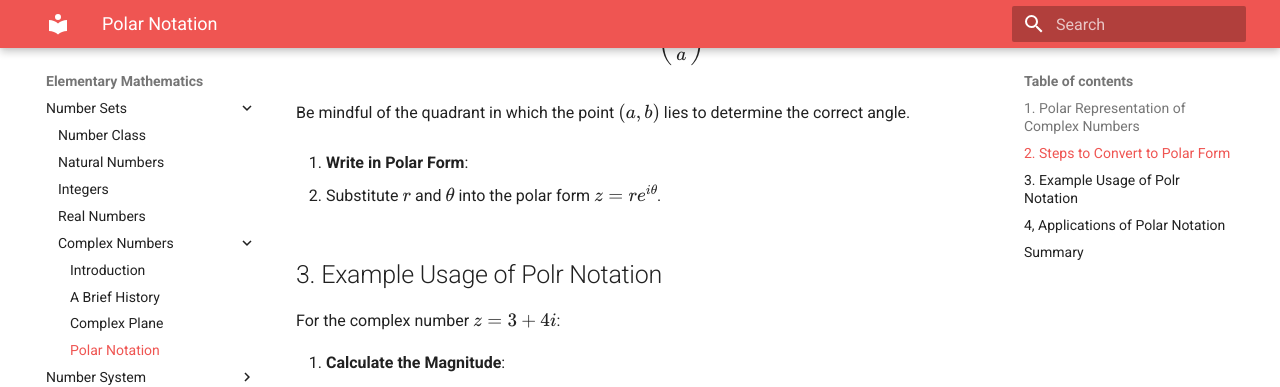
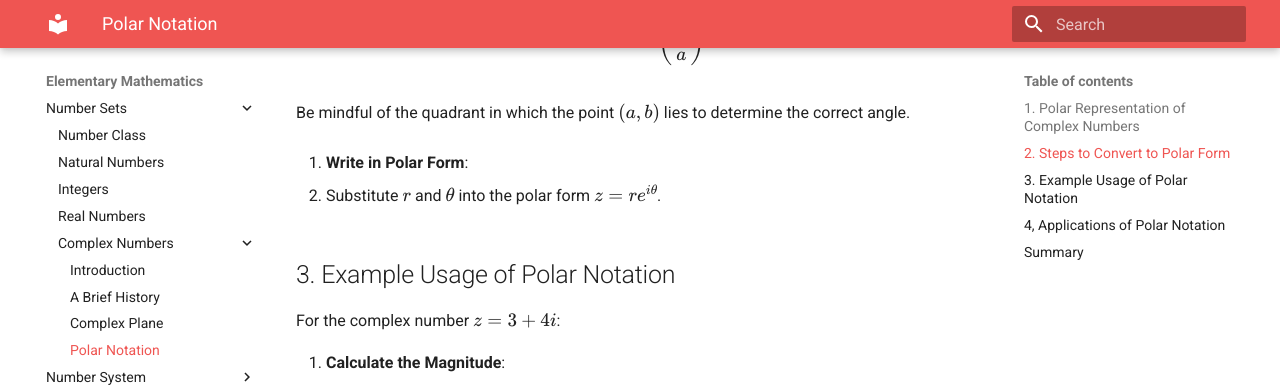
Before and after one commit to baseonballs/mpower-sitedocs, an MkDocs documentation site: the page built from site-docs/mathematics/elem/number-sets/complex-polar-notation.md, in a window 1280 px wide and 900 px high, scrolled down 1519 px. Shown: the top 387 px of the window. Built offline with MkDocs 1.6.1 and Material for MkDocs 9.7.7, drawn with Linux system fonts in a browser that asks for light colours; formulas are drawn with MathJax 3.

Commit message:
fixed spelling polr for polar notation.

```diff
--- a/site-docs/mathematics/elem/number-sets/complex-polar-notation.md
+++ b/site-docs/mathematics/elem/number-sets/complex-polar-notation.md
@@ -65,7 +65,7 @@ r = \sqrt{a^2 + b^2}
 
    - Substitute \(r\) and \(\theta\) into the polar form \(z = re^{i\theta}\).
 
-## 3. Example Usage of Polr Notation
+## 3. Example Usage of Polar Notation
 
 For the complex number \(z = 3 + 4i\):
 
```
